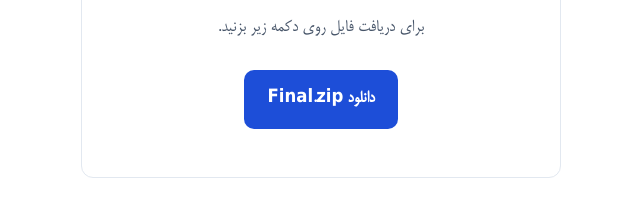
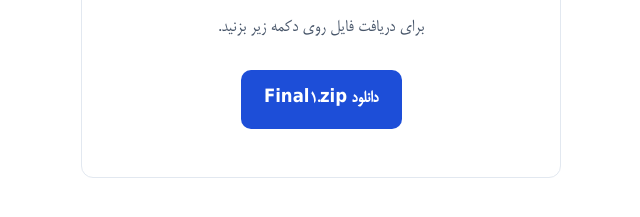
Before and after one commit to AliAboutalebiyan/vynor-site, a plain HTML site: page d/index.html in a window 1280 px wide. Shown: the part 375-592 px from the top of the page, 319-959 px from the left. Drawn offline with Linux system fonts and the light colour scheme.

Commit message:
Rename download file

```diff
--- a/d/index.html
+++ b/d/index.html
@@ -19,7 +19,7 @@
     <div class="download-card">
       <h1>دانلود فایل</h1>
       <p>برای دریافت فایل روی دکمه زیر بزنید.</p>
-      <a class="btn btn-primary" href="./Final.zip" download>دانلود Final.zip</a>
+      <a class="btn btn-primary" href="./Final1.zip" download>دانلود Final1.zip</a>
     </div>
   </main>
 </body>
```
Also changed, not shown: 2 other files.
